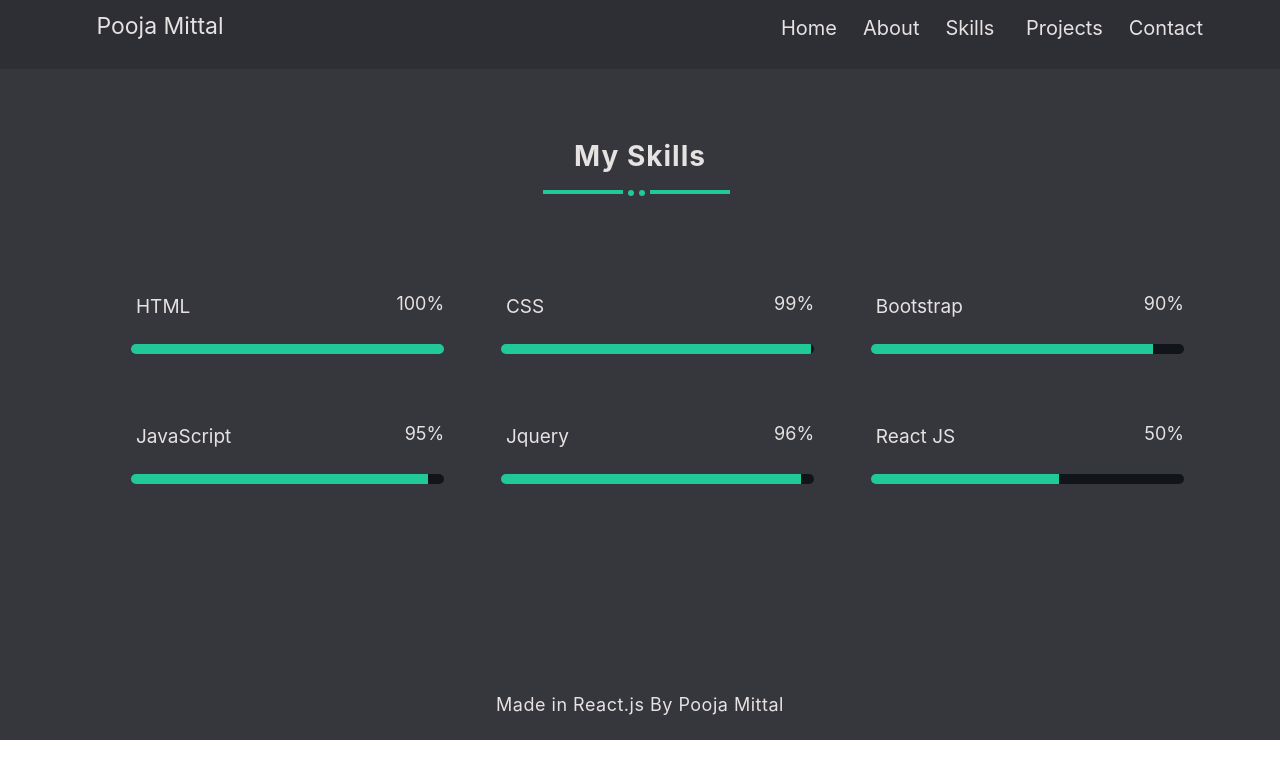
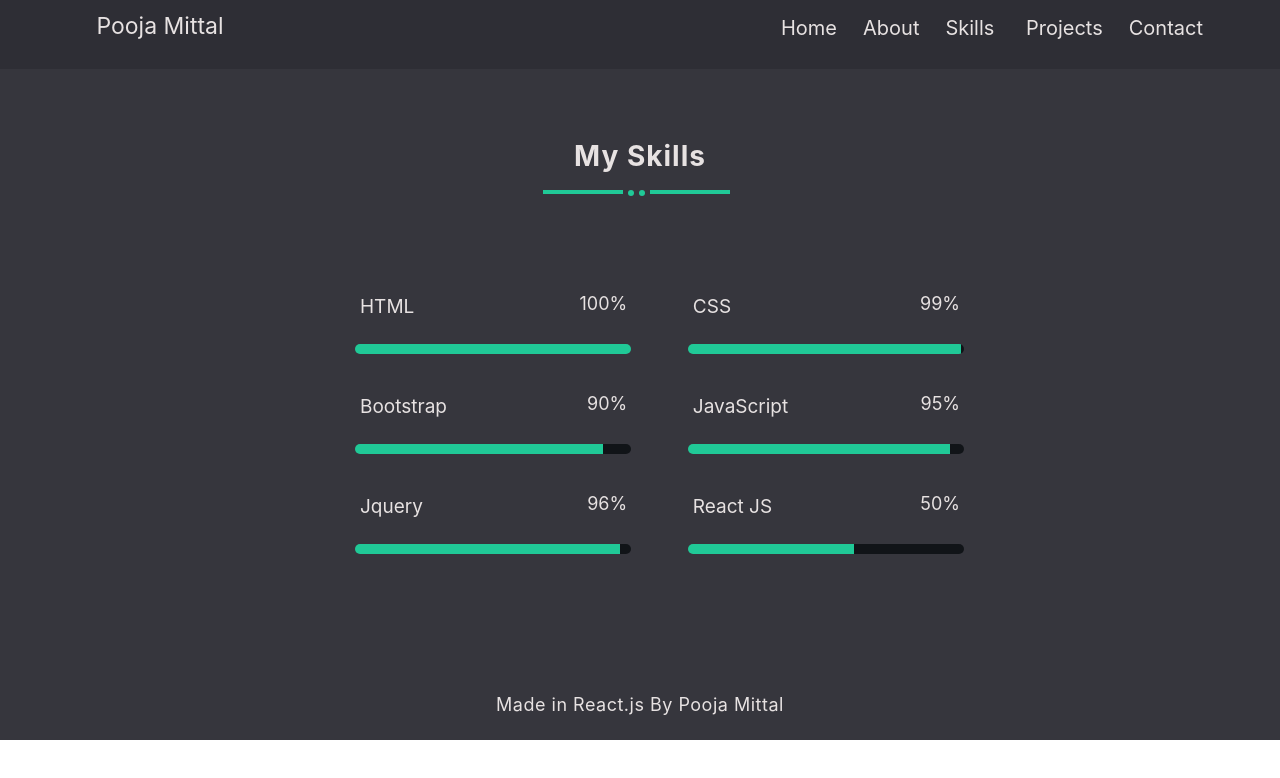
Before and after one commit to pooja062000/my-react-new-portfolio, a React (Create React App) app: page /Skills in a window 1280 px wide. Shown: the top 778 px of the page. Built offline with nearby package versions, Linux system fonts and the light colour scheme.

Commit message:
new changes6

```diff
--- a/src/App.scss
+++ b/src/App.scss
@@ -909,11 +909,11 @@ background-color: #b7b7c078;
   //border: 2px solid rgb(3, 255, 255);
 }
   .skills-colum{
-    width: 85%;
-    height: 367px;
+    width: 50%;
+    height: 450px;
     margin: 0 auto;
     margin-top: 70px;
-    //border: 2px solid red;
+   // border: 2px solid red;
   }
   .skill-border-main{
     width: 195px;
@@ -958,15 +958,16 @@ background-color: #b7b7c078;
   }
 .skills-col1{
   width: $width_full;
+  height: 80px;
   float: left;
   margin-top: 80px;
   display: flex;
   justify-content: space-between;
-  //border: 2px solid white;
+  //border: 2px solid rgb(160, 227, 4);
 }
 
   .skills-box1{
-    width: 32%;
+    width: 48%;
     height: 100px;
     float: left;
     //border: 2px solid $red;
@@ -998,7 +999,7 @@ background-color: #b7b7c078;
     color:#e7e2e2;
   }
   .skills-box2{
-    width: 32%;
+    width: 48%;
     height: 100px;
     float: left;
     //border: 2px solid $red;
@@ -1013,8 +1014,17 @@ background-color: #b7b7c078;
     margin-top: 30px;
     background: linear-gradient(to right, #20c997 99%, #111418 1%);
   }
+  .skill-colum2{
+    width: 100%;
+    height: 80px;
+    //border: 2px solid red;
+    float: left;
+    margin-top: 20px;
+    display: flex;
+    justify-content: space-between;
+  }
   .skills-box3{
-    width: 32%;
+    width: 48%;
     height: 100px;
     float: left;
     //border: 2px solid $red;
@@ -1029,16 +1039,9 @@ background-color: #b7b7c078;
     margin-top: 30px;
     background: linear-gradient(to right, #20c997 90%, #111418 10%);
   }
-  .skills-col2{
-  width: $width_full;
-  float: left;
-  display: flex;
-  margin-top: 30px;
-  justify-content: space-between;
-  //border: 2px solid white;
-  }
+
   .skills-box4{
-    width: 32%;
+    width: 48%;
     height: 100px;
     float: left;
     //border: 2px solid $red;
@@ -1053,8 +1056,18 @@ background-color: #b7b7c078;
     margin-top: 30px;
     background: linear-gradient(to right, #20c997 95%, #111418 5%);
   }
+  .skills-col3{
+    width: 100%;
+    height: 80px;
+   // border: 2px solid rgb(60, 15, 239);
+    float: left;
+    margin-top: 5px;
+    display: flex;
+    margin-top: 20px;
+    justify-content: space-between;
+  }
   .skills-box5{
-    width: 32%;
+    width: 48%;
     height: 100px;
     float: left;
    // border: 2px solid $red;
@@ -1070,7 +1083,7 @@ background-color: #b7b7c078;
     background: linear-gradient(to right, #20c997 96%, #111418 4%);
   }
   .skills-box6{
-    width: 32%;
+    width: 48%;
     height: 100px;
     float: left;
     //border: 2px solid $red;
--- a/src/Pages/Skills.jsx
+++ b/src/Pages/Skills.jsx
@@ -25,11 +25,61 @@ function Skills(){
                     <div className='numerb'>99%</div>
                     <div className="skills-border2"></div>
                 </div>
-                <div className='skills-box3'>
+                </div>
+            <div className="skill-colum2">
+            <div className='skills-box3'>
+                    <div className='skills-color'></div>
+                    <div className='skills-text'>Bootstrap</div>
+                         <div className='numerb'>90%</div>
+
+                        <div className="skills-border3"></div>
+
+                    </div>
+                    <div className='skills-box4'>
+
+                <div className='skills-color'></div>
+                    <div className='skills-text'>JavaScript</div>
+                        <div className='numerb'>95%</div>
+
+                        <div className="skills-border4"></div>
+                         </div>
+                         </div>
+                    <div className="skills-col3">
+                    <div className='skills-box5'>
+
+                   <div className='skills-color'></div>
+                       <div className='skills-text'>Jquery</div>
+                           <div className='numerb'>96%</div>
+
+                           <div className="skills-border5"></div>
+                       </div>
+                       <div className='skills-box6'>
+
+                   <div className='skills-color'></div>
+                       <div className='skills-text'>React JS</div>
+                           <div className='numerb'>50%</div>
+
+                           <div className="skills-border6"></div>
+                       </div>
+                    </div>
+                {/*<div className='skills-box1'>
+                    <div className='skills-text'>HTML</div>
+                    <div className='numerb'>100%</div>
+                    <div className="skills-border1"></div>
+
+                </div>
+                <div className='skills-box2'>
+
+                <div className='skills-color'></div>
+                <div className='skills-text'>CSS</div>
+                    <div className='numerb'>99%</div>
+                    <div className="skills-border2"></div>
+                </div>
+               <div className='skills-box3'>
 
                 <div className='skills-color'></div>
                 <div className='skills-text'>Bootstrap</div>
-                    <div className='numerb'>90%</div>
+    <div className='numerb'>90%</div>
 
                     <div className="skills-border3"></div>
 
@@ -61,10 +111,11 @@ function Skills(){
                     <div className='numerb'>50%</div>
 
                     <div className="skills-border6"></div>
-                </div>
-            </div>
-        </div>
-        </div>
+                </div>*/}
+    </div>
+    </div>
+
+
         </>
     )
 }
```
